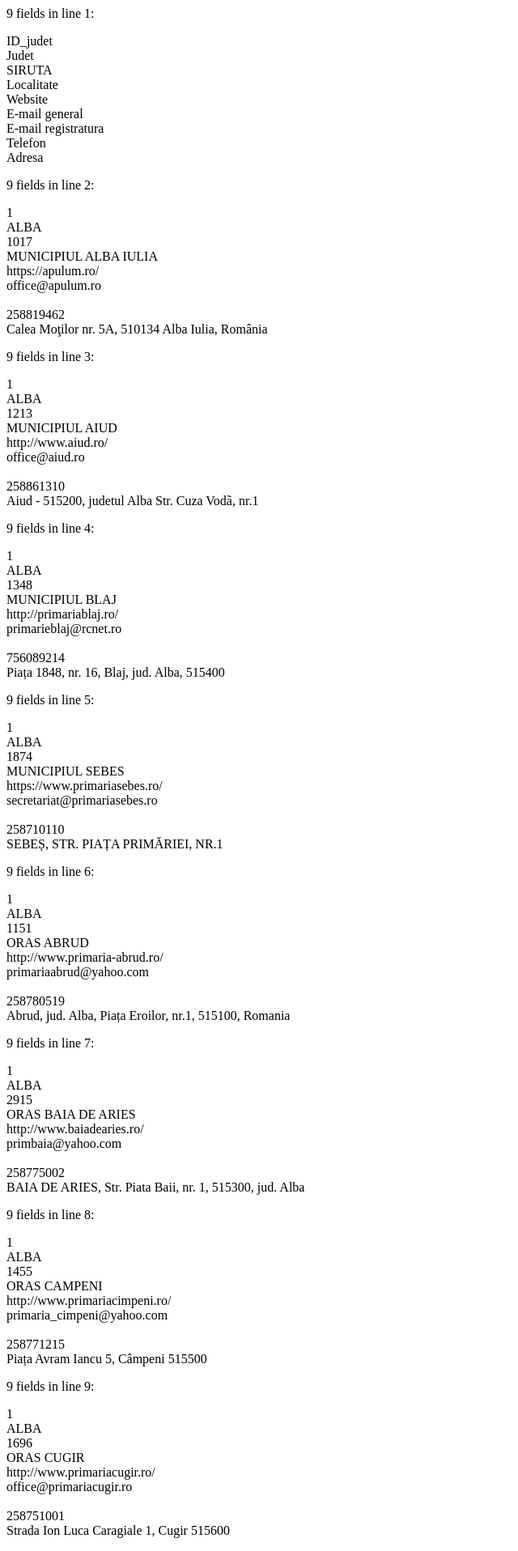
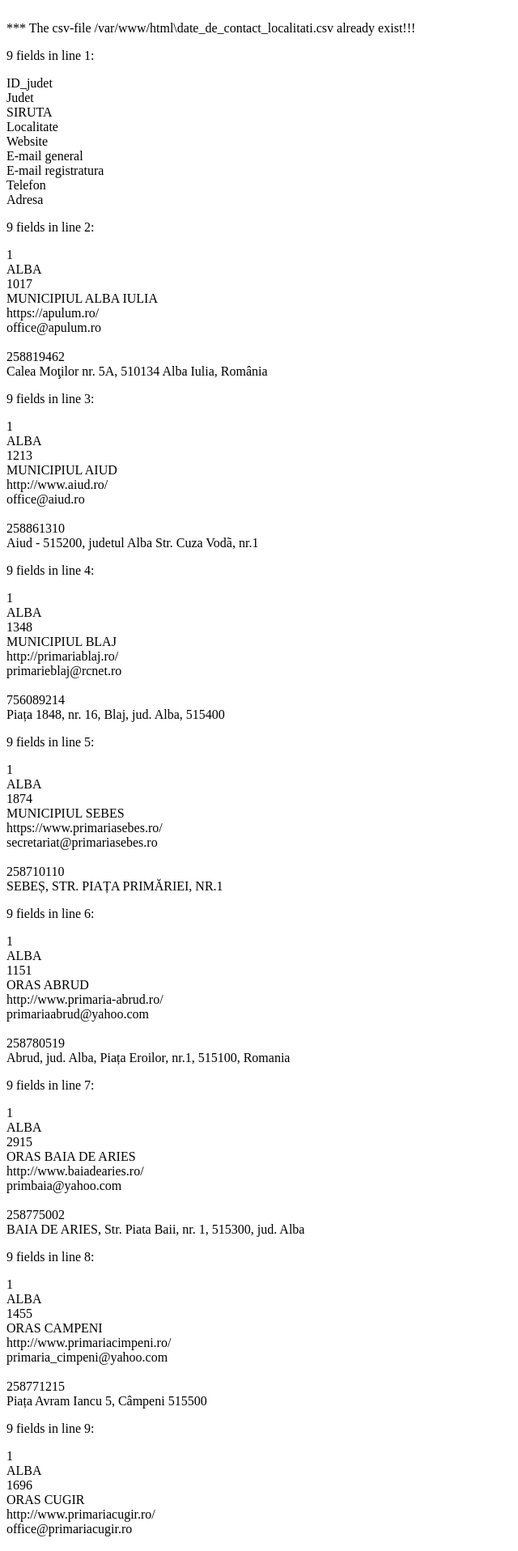
Before and after one commit to stefanache/MFP-ANAF-RO, a PHP site: page /fGetCSV/ in a window 1280 px wide. Shown: the top 1916 px of the page at 81% size, without its empty margins (0-640 px from the left). Run offline with PHP 8.4, Linux system fonts and the light colour scheme.

Commit message:
Update index.php

```diff
--- a/php_scripts/fGetCSV/index.php
+++ b/php_scripts/fGetCSV/index.php
@@ -15,18 +15,19 @@ if (file_exists($csv_file)) {
 //$url_csv_file="https://geospatialorg.github.io/date-contact-localitati/".$csv_fn.".git";
 //$url_csv_file="https://github.com/geospatialorg/date-contact-localitati/blob/main/".$csv_fn;
 //$url_csv_file="https://github.com/geospatialorg/date-contact-localitati/blob/527ca213334beba1c3e87ccbd3848fa405109c41/".$csv_fn;
+$url_csv_file="https://stefanache.github.io/MFP-ANAF-RO/php_scripts/fGetCSV/".$csv_fn;
 //echo "<br/>".$url_csv_file;
 //1.download file from url:
-/*
+
 if (!file_exists($csv_file)) {
 	$handle = fopen($url_csv_file, "r");
 	//echo("<br/>".$handle);
 	file_put_contents($csv_file, $handle )? 'The file '.$csv_file.' has been downloaded' : '*** Error downloading '.$csv_file.'!!';
 	fclose($handle);
 }else{
-	echo("*** The csv-file ".$csv_file." already exist!!!");
+	echo("<br/>*** The csv-file ".$csv_file." already exist!!!");
 }
-*/
+
 //2.read the csv-file downloaded and show me:
 $handle = fopen($csv_file, "r");
 if ($handle !== FALSE) {
```
